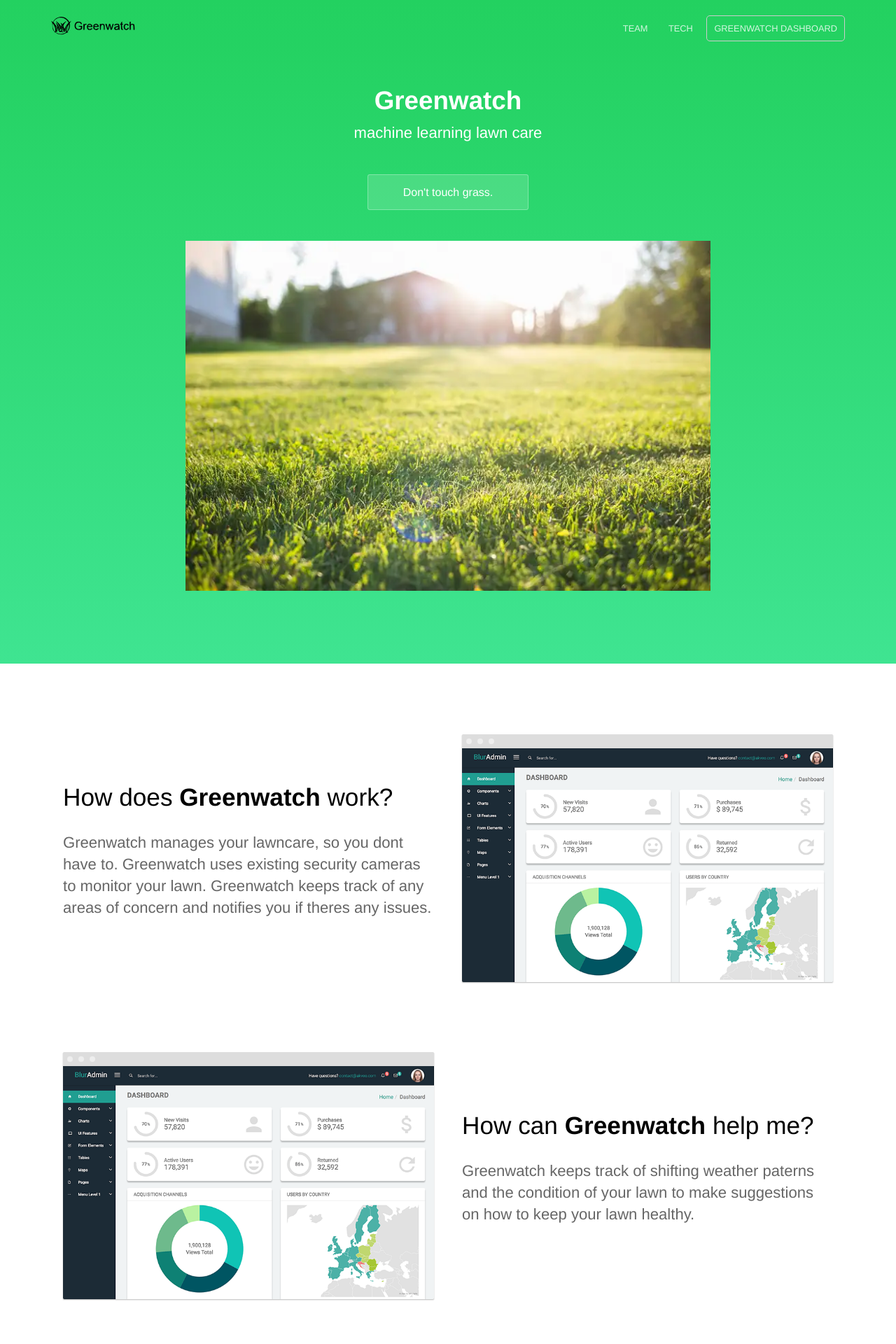
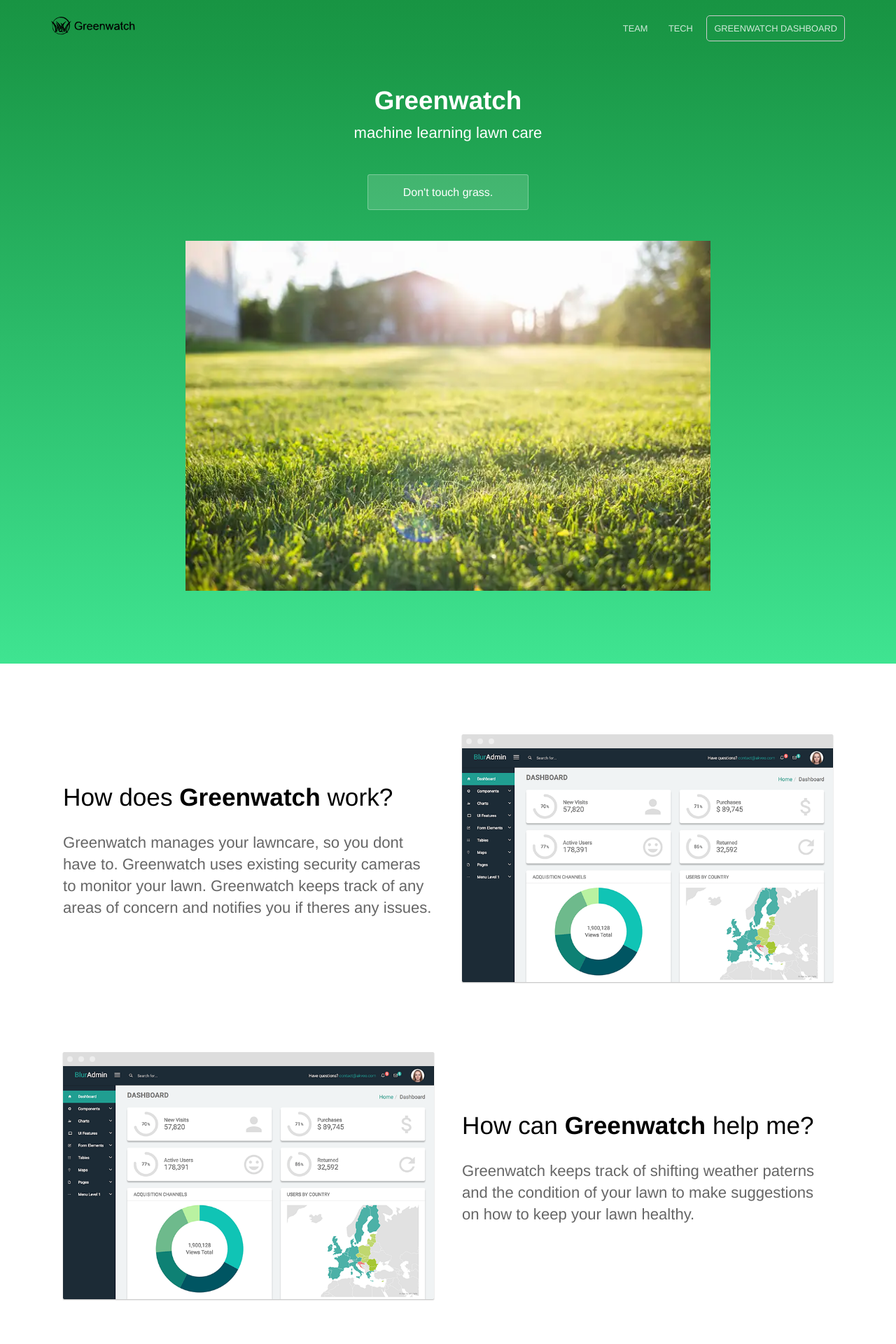
Before and after one commit to COMP490-Greenwatch-Org/greenwatch-team-website, a Jekyll site: the page built from index.html, in a window 1280 px wide. Shown: the top 1920 px of the page at 70% size. Built offline with Jekyll 4.4.1, drawn with Linux system fonts in a browser that asks for light colours.

Commit message:
Update variables.scss

```diff
--- a/_sass/variables.scss
+++ b/_sass/variables.scss
@@ -1,4 +1,4 @@
-$brand-color: #23d160;
+$brand-color: #189443;
 $secondary-brand-color: #3fe491;
 $middle-gradient-color: mix($brand-color, $secondary-brand-color, 95%);
 
```
